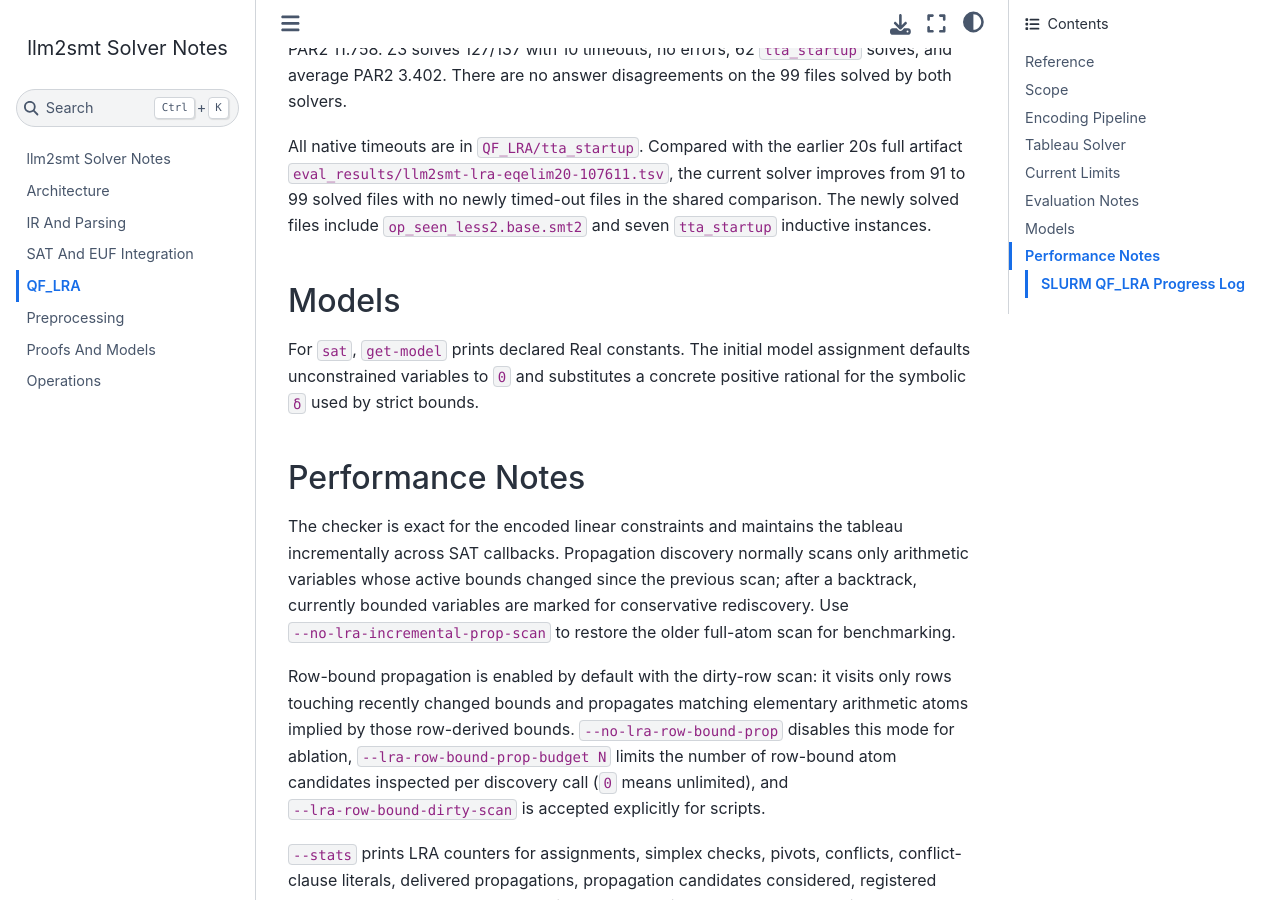
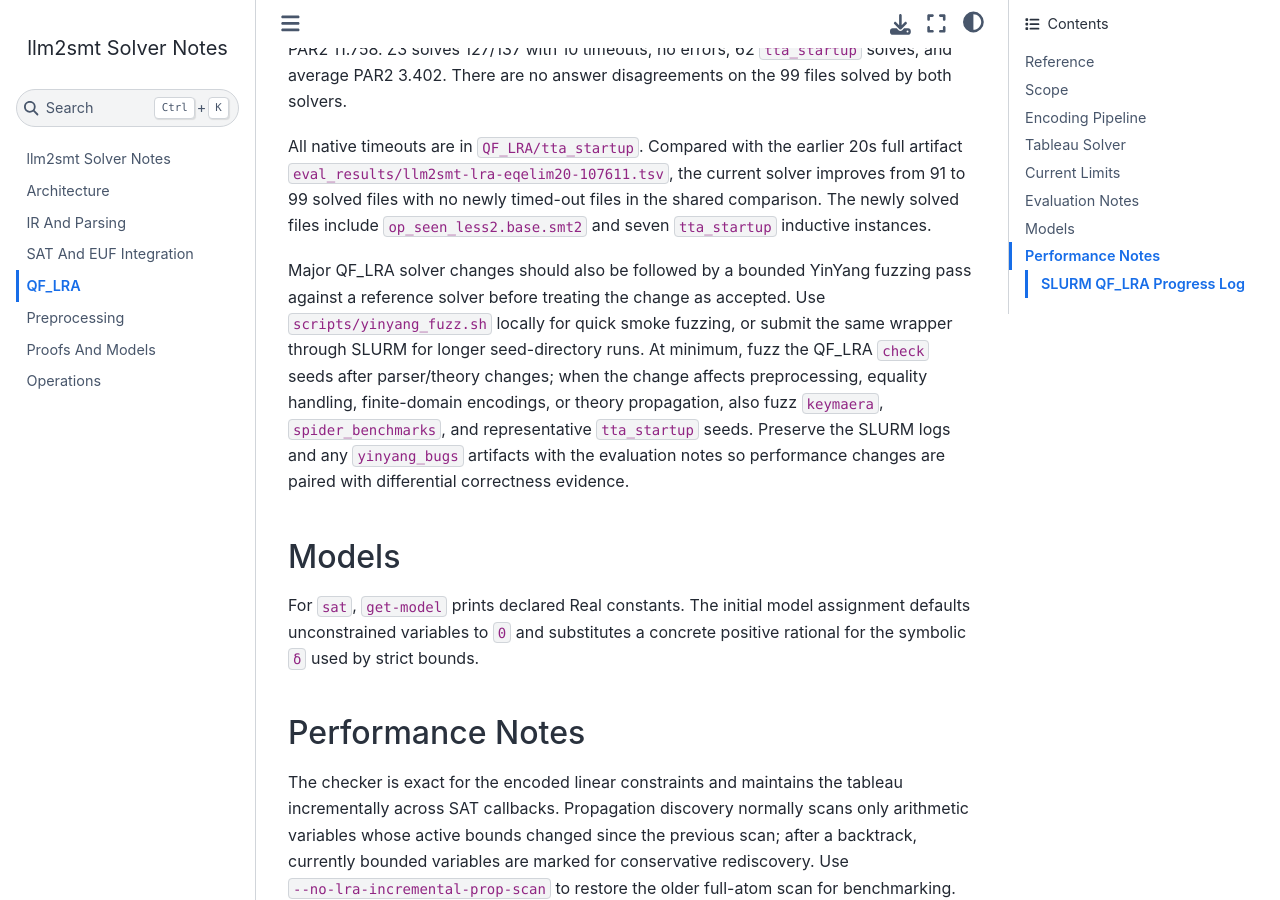
Before and after one commit to MikolasJanota/llm2smt, a Jupyter Book: the page built from docs/qf-lra.md, in a window 1280 px wide and 900 px high, scrolled down 4516 px. Built offline with Jupyter Book 1.0.4 settings and Sphinx 7.4.7 and the Sphinx Book theme 1.1.4, drawn with Linux system fonts in a browser that asks for light colours.

Commit message:
Document QF_LRA fuzzing gate
Record that major QF_LRA solver changes should be followed by bounded YinYang fuzzing against a reference solver before acceptance.

The note calls out quick local smoke fuzzing with scripts/yinyang_fuzz.sh and longer SLURM seed-directory runs, with minimum coverage for check seeds and broader coverage for preprocessing, equality, finite-domain, and theory propagation changes.

```diff
--- a/docs/qf-lra.md
+++ b/docs/qf-lra.md
@@ -193,6 +193,17 @@ solver improves from 91 to 99 solved files with no newly timed-out files in the
 shared comparison. The newly solved files include `op_seen_less2.base.smt2` and
 seven `tta_startup` inductive instances.
 
+Major QF_LRA solver changes should also be followed by a bounded YinYang
+fuzzing pass against a reference solver before treating the change as accepted.
+Use `scripts/yinyang_fuzz.sh` locally for quick smoke fuzzing, or submit the
+same wrapper through SLURM for longer seed-directory runs. At minimum, fuzz the
+QF_LRA `check` seeds after parser/theory changes; when the change affects
+preprocessing, equality handling, finite-domain encodings, or theory
+propagation, also fuzz `keymaera`, `spider_benchmarks`, and representative
+`tta_startup` seeds. Preserve the SLURM logs and any `yinyang_bugs` artifacts
+with the evaluation notes so performance changes are paired with differential
+correctness evidence.
+
 ## Models
 
 For `sat`, `get-model` prints declared Real constants. The initial model
```
